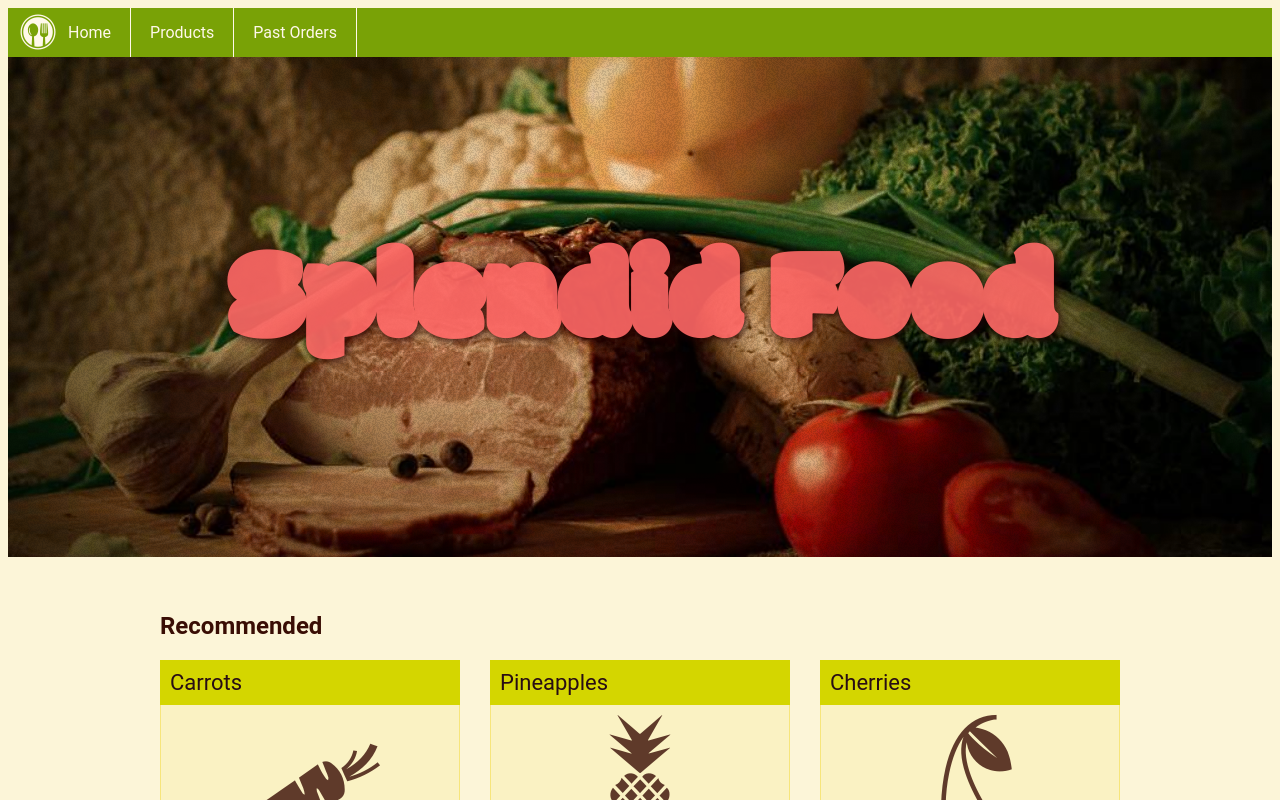
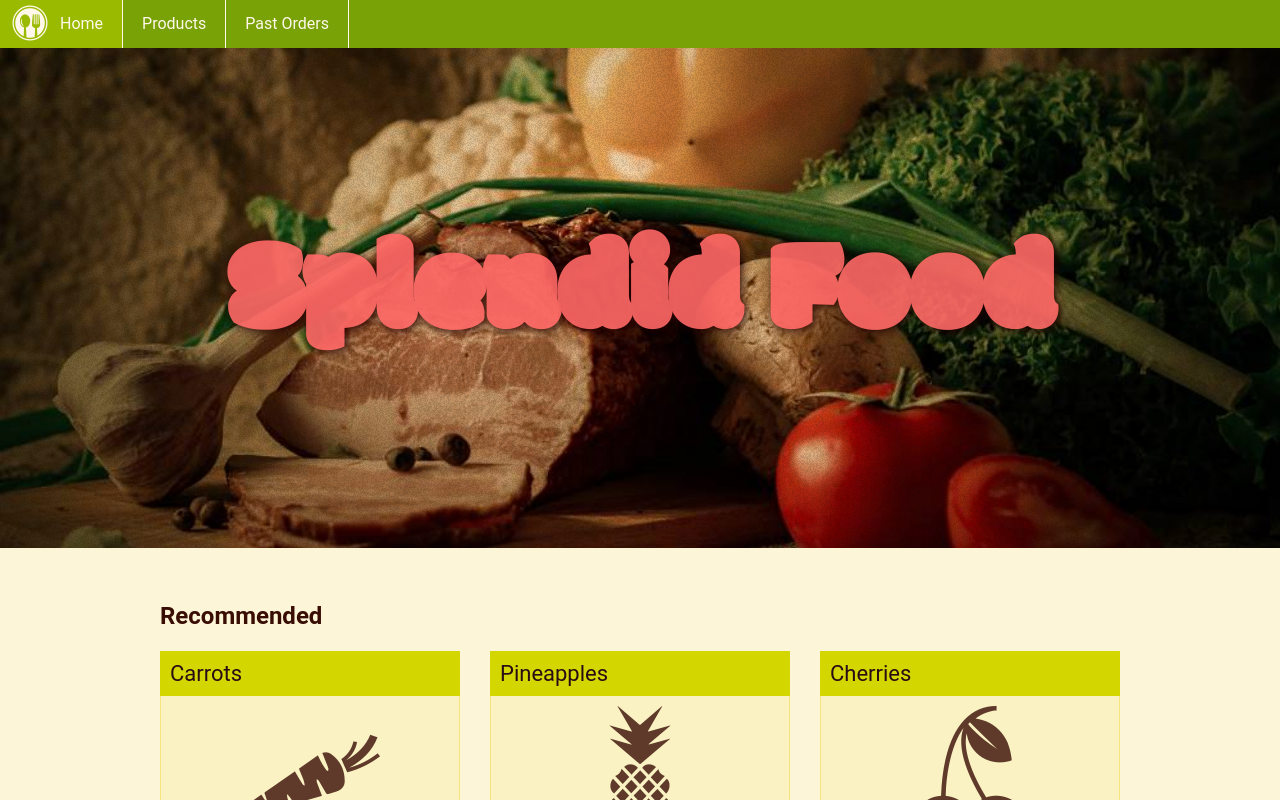
Before and after one commit to khoovenjin/vue-js-e-commerce-clone, a Vue app: page / in a window 1280 px wide. Shown: the top 800 px of the page. Built offline with nearby package versions, Linux system fonts and the light colour scheme.

Commit message:
style: added normalize library to css

```diff
--- a/package.json
+++ b/package.json
@@ -10,6 +10,7 @@
     "format": "prettier --write src/"
   },
   "dependencies": {
+    "normalize.css": "^8.0.1",
     "vue": "^3.3.4",
     "vue-router": "^4.2.5"
   },
--- a/src/assets/styles/style.scss
+++ b/src/assets/styles/style.scss
@@ -6,7 +6,7 @@
 @import '_mixins.sass';
 
 /* ITCSS: Resets */
-// @import '../../node_modules/normalize.css/normalize';
+@import '../../../node_modules/normalize.css/normalize';
 
 /* ITCSS: Fonts */
 @import '_modak.scss';
```
Also changed, not shown: 1 other file (tests, documents, lock files or other folders).
